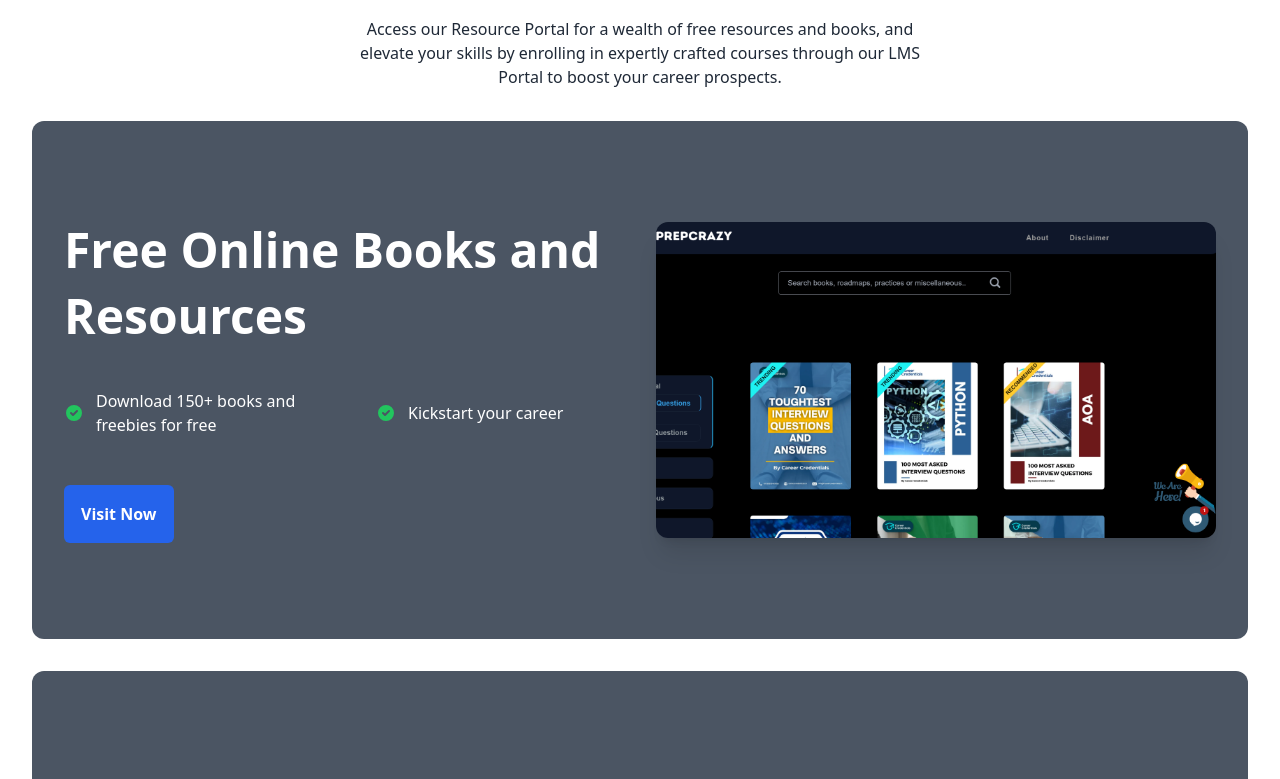
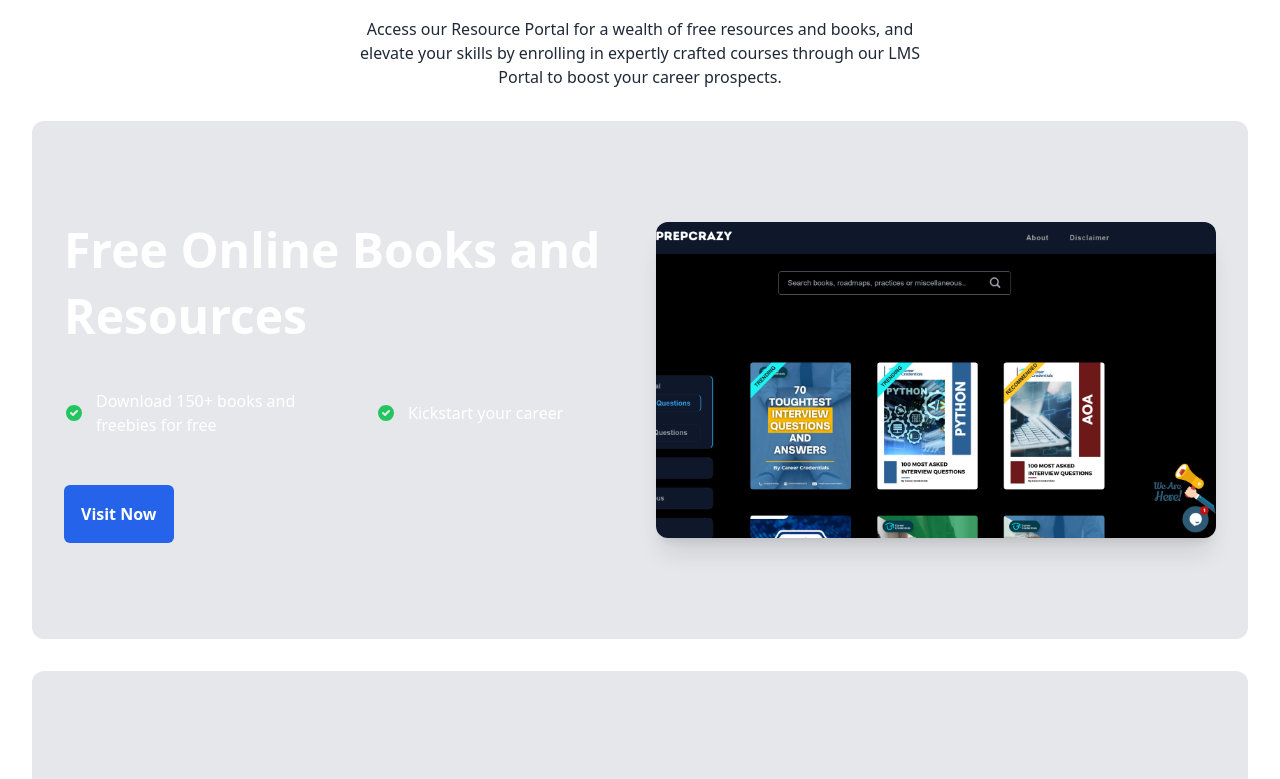
Before and after one commit to sudarsonhalder/Campus-Credentials-Official-Website, a Next.js app: page / in a window 1280 px wide. Shown: the part 3191-3970 px from the top of the page. Built offline with nearby package versions, Linux system fonts and the light colour scheme.

Commit message:
Update VisualFeatures.jsx

```diff
--- a/components/ui/VisualFeatures/VisualFeatures.jsx
+++ b/components/ui/VisualFeatures/VisualFeatures.jsx
@@ -39,7 +39,7 @@ const VisualFeatures = () => {
 
                 {cardsData.map((card, index) => (
                     <section key={card.id} className="bg-black rounded-full my-8 ">
-                        <div className="px-4 mx-auto bg-gray-600 max-w-7xl sm:px-6 lg:px-8 rounded-xl">
+                        <div className="px-4 mx-auto bg-gray-200 max-w-7xl sm:px-6 lg:px-8 rounded-xl">
                             <div className="py-10 sm:py-16 lg:py-24">
                                 <div className="grid items-center grid-cols-1 gap-y-8 lg:grid-cols-2 lg:gap-x-8">
                                     <div className="lg:order-2">
```
